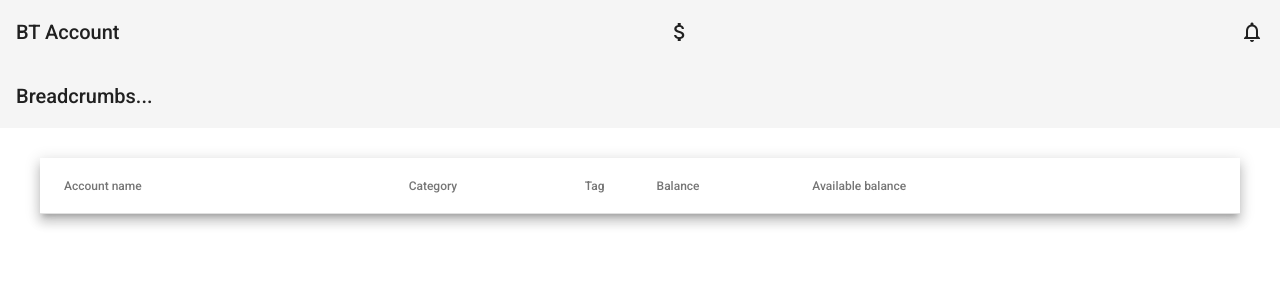
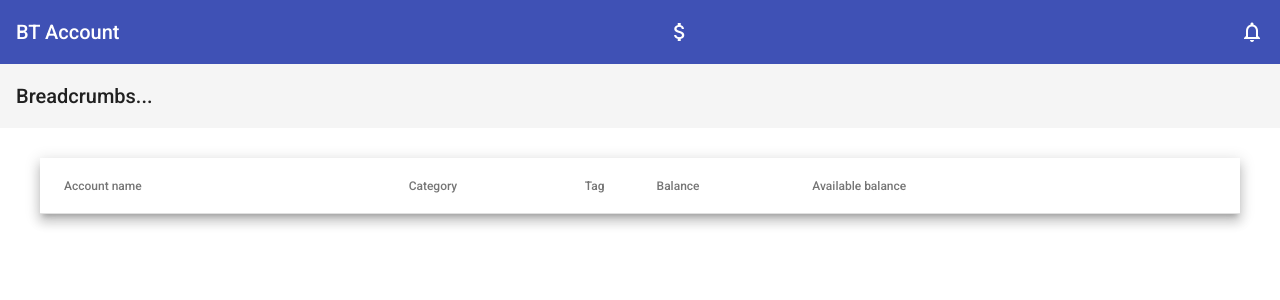
Before and after one commit to Navis-code/bitcoin-fullstack-project, an Angular app: page / in a window 1280 px wide. Shown: the top 300 px of the page. Built offline with nearby package versions, Linux system fonts and the light colour scheme; no server answers.

Commit message:
add toolbar primary

```diff
--- a/apps/nest-angular-bt/src/app/app.component.html
+++ b/apps/nest-angular-bt/src/app/app.component.html
@@ -1,4 +1,4 @@
-<mat-toolbar>
+<mat-toolbar color="primary">
   <mat-toolbar-row>
     <span>BT Account</span>
     <div style="margin: auto; display:flex; align-items: center;">
@@ -7,6 +7,8 @@
     </div>
     <mat-icon aria-label="Example user verified icon">notifications_none</mat-icon>
   </mat-toolbar-row>
+</mat-toolbar>
+<mat-toolbar>
   <mat-toolbar-row>
     <span>Breadcrumbs...</span>
   </mat-toolbar-row>
```
